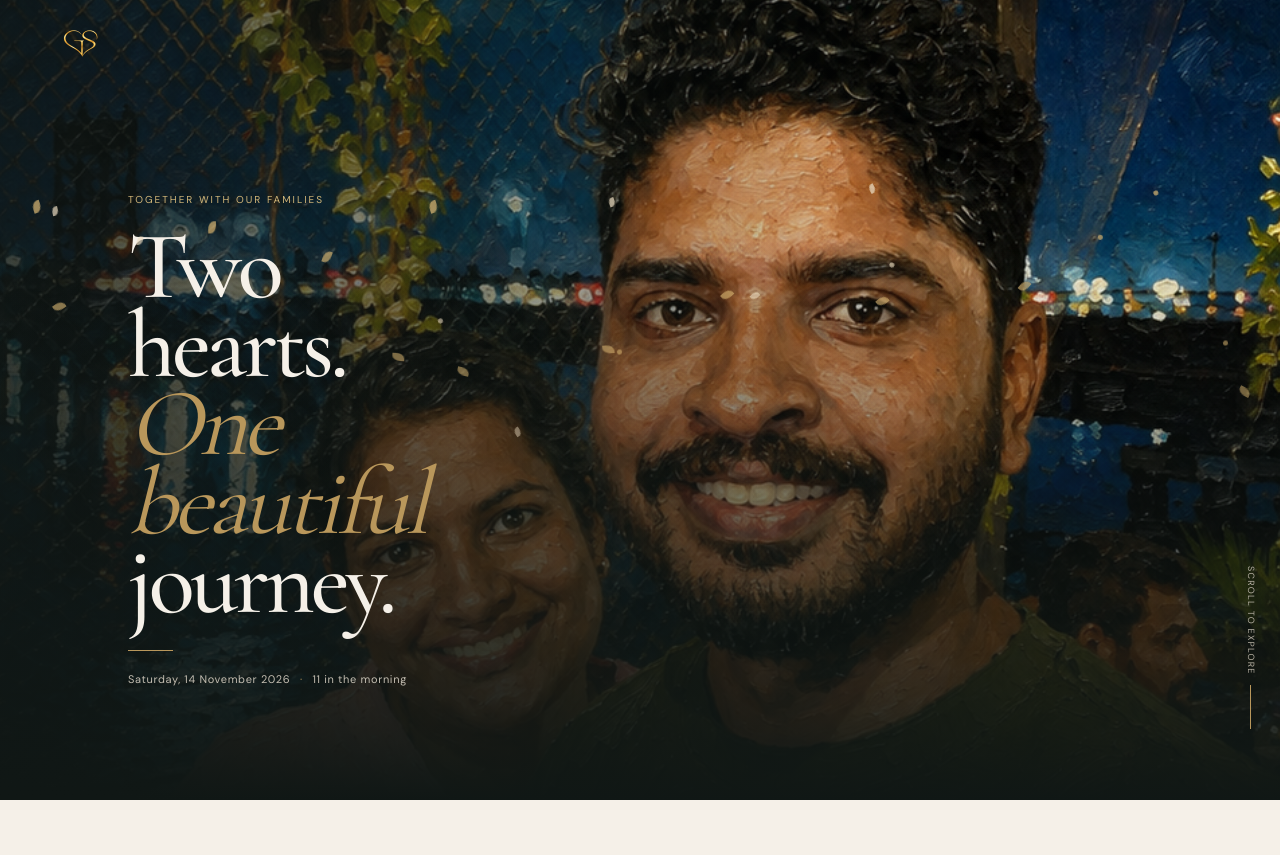
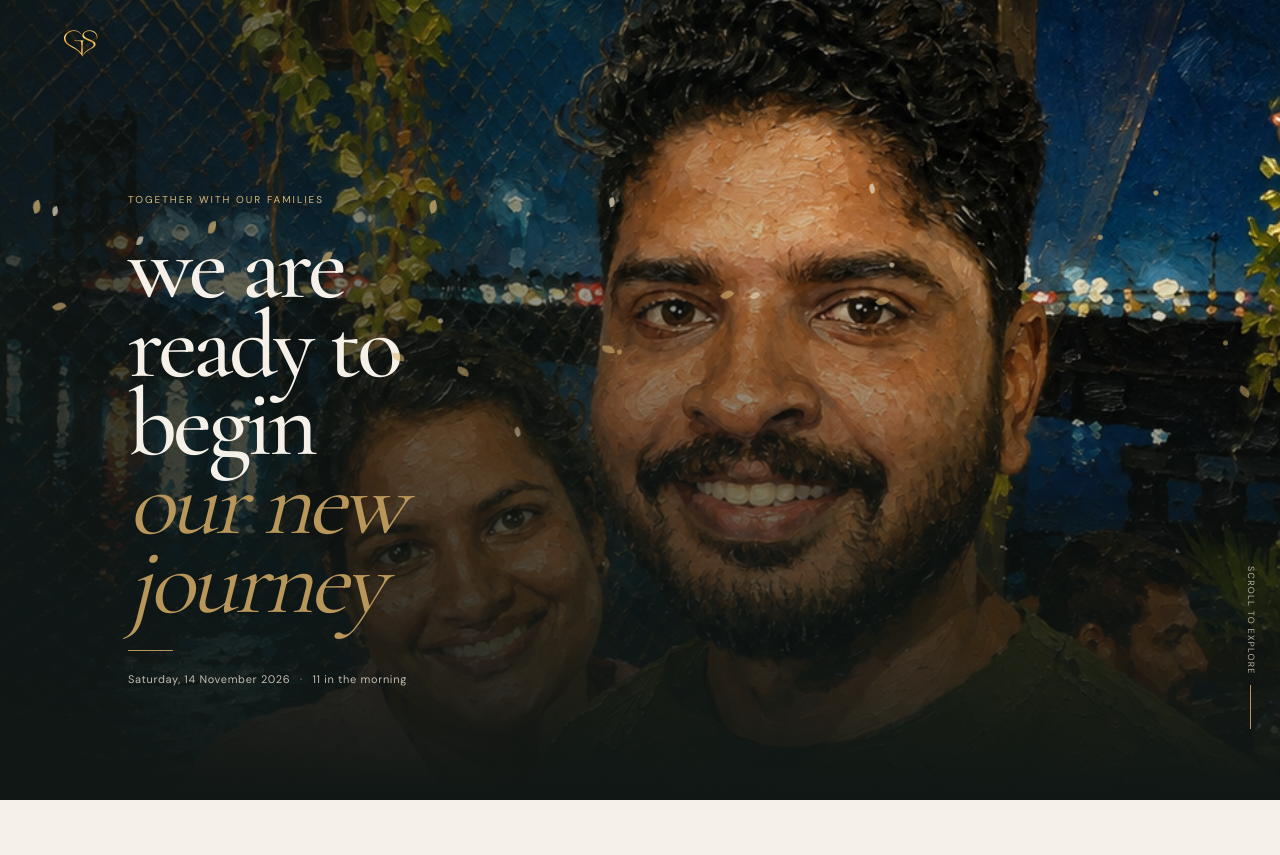
Before and after one commit to Grace-Ps/WeddingInvite, a Flask app: page / in a window 1280 px wide, after a click that opens the changed part. Shown: the top 855 px of the page. Run offline with Flask 3, Linux system fonts and the light colour scheme.

```diff
--- a/templates/index.html
+++ b/templates/index.html
@@ -42,7 +42,7 @@
     <section class="hero" id="top">
       <div class="hero__copy reveal">
         <p class="eyebrow">Together with our families</p>
-        <h2>Two hearts.<br><i>One beautiful</i><br>journey.</h2>
+        <h2>we are ready to begin<br><i>our new journey</i></h2>
         <div class="hero__rule"></div>
         <p class="hero__date">Saturday, 14 November 2026 <span>·</span> 11 in the morning</p>
       </div>
```
